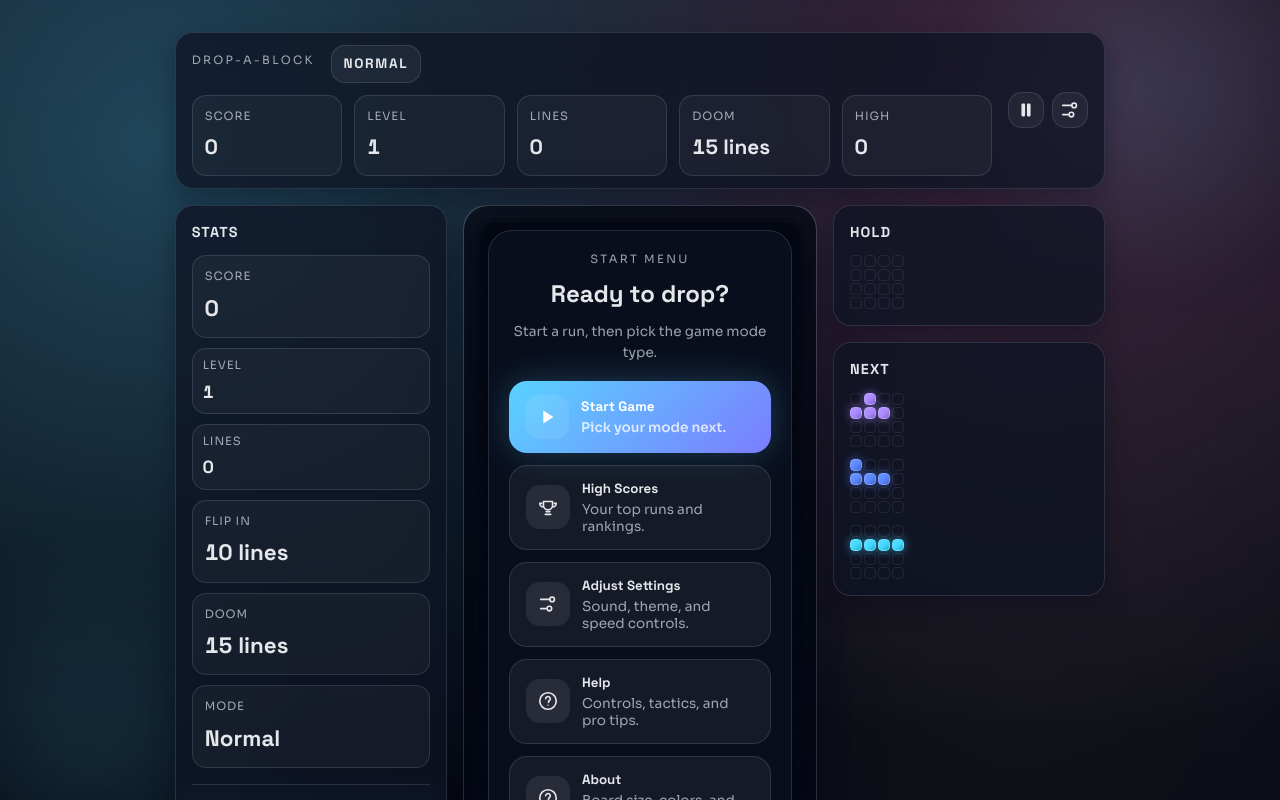
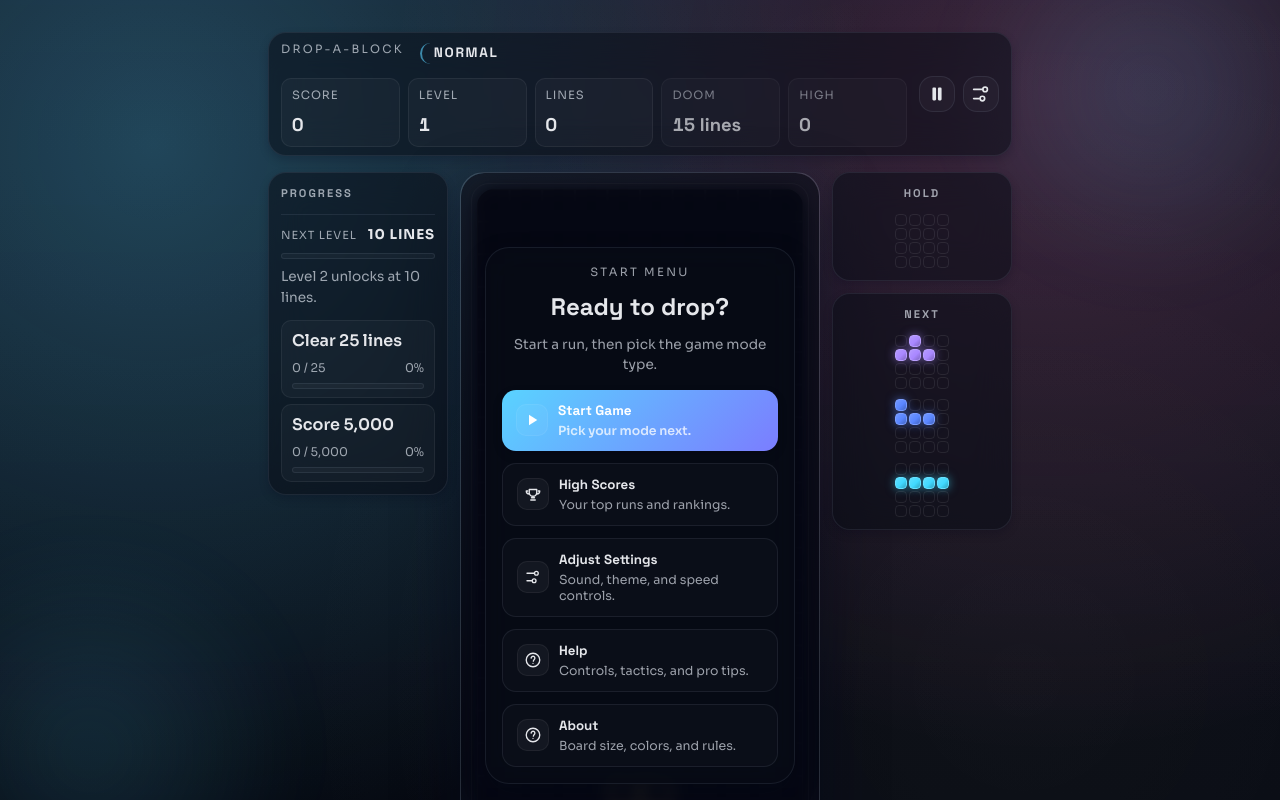
Before and after one commit to markcoleman/drop-a-block, a React (Vite) app: page / in a window 1280 px wide. Shown: the top 800 px of the page. Built offline with nearby package versions, Linux system fonts and the light colour scheme.

Commit message:
adjustments

```diff
--- a/src/App.tsx
+++ b/src/App.tsx
@@ -4,7 +4,6 @@ import clsx from "clsx";
 import {
   BOARD_WIDTH,
   forceDoom,
-  getArkanoidTriggerLines,
   getDoomTriggerLines,
   getGhost,
   setPaddlePosition,
@@ -70,9 +69,7 @@ export const App = () => {
   const [cheatFeedback, setCheatFeedback] = useState<CheatFeedback>("idle");
   const arkanoidSeconds = Math.ceil(state.arkanoid.timeLeft / 1000);
   const doomSeconds = Math.ceil(state.doom.timeLeft / 1000);
-  const arkanoidTriggerLines = getArkanoidTriggerLines(state.modifiers);
   const doomTriggerLines = getDoomTriggerLines(state.modifiers);
-  const linesToFlip = Math.max(0, arkanoidTriggerLines - state.arkanoidMeter);
   const doomLinesToReady = Math.max(0, doomTriggerLines - state.doomMeter);
   const nextLevelTarget = getNextLevelTarget(state.level);
   const levelStart = (state.level - 1) * 10;
@@ -633,17 +630,8 @@ export const App = () => {
             </div>
             <div className="side-panel left">
               <StatsPanel
-                score={state.score}
                 level={state.level}
-                lines={state.lines}
-                modeLabel={modeLabel}
                 mode={state.mode}
-                playMode={state.playMode}
-                sprintLinesLeft={sprintLinesLeft}
-                modeMinutes={modeMinutes}
-                modeSeconds={modeSeconds}
-                linesToFlip={linesToFlip}
-                doomLinesToReady={doomLinesToReady}
                 arkanoidSeconds={arkanoidSeconds}
                 doomSeconds={doomSeconds}
                 status={state.status}
--- a/src/components/GameCanvas.tsx
+++ b/src/components/GameCanvas.tsx
@@ -128,11 +128,19 @@ const drawGhostTile = (
   color: string
 ) => {
   ctx.save();
-  ctx.globalAlpha = 0.4;
-  ctx.setLineDash([size * 0.3, size * 0.2]);
-  ctx.lineWidth = Math.max(1, size * 0.08);
-  ctx.strokeStyle = toRgba(parseHex(color), 0.35);
-  roundedRect(ctx, x + size * 0.08, y + size * 0.08, size * 0.84, size * 0.84, size * 0.2);
+  ctx.globalAlpha = 0.6;
+  ctx.setLineDash([size * 0.3, size * 0.18]);
+  ctx.lineWidth = Math.max(1, size * 0.1);
+  ctx.shadowColor = toRgba(parseHex(color), 0.35);
+  ctx.shadowBlur = size * 0.18;
+  ctx.strokeStyle = toRgba(parseHex(color), 0.55);
+  roundedRect(ctx, x + size * 0.06, y + size * 0.06, size * 0.88, size * 0.88, size * 0.22);
+  ctx.stroke();
+  ctx.shadowBlur = 0;
+  ctx.setLineDash([]);
+  ctx.lineWidth = Math.max(1, size * 0.05);
+  ctx.strokeStyle = toRgba(parseHex("#ffffff"), 0.25);
+  roundedRect(ctx, x + size * 0.12, y + size * 0.12, size * 0.76, size * 0.76, size * 0.18);
   ctx.stroke();
   ctx.setLineDash([]);
   ctx.restore();
--- a/src/components/HudBar.tsx
+++ b/src/components/HudBar.tsx
@@ -20,8 +20,16 @@ type HudBarProps = {
   onOpenSettings: () => void;
 };
 
-const HudStat = ({ label, value }: { label: string; value: ReactNode }) => (
-  <div className="hud-card">
+const HudStat = ({
+  label,
+  value,
+  className
+}: {
+  label: string;
+  value: ReactNode;
+  className?: string;
+}) => (
+  <div className={className ? `hud-card ${className}` : "hud-card"}>
     <span className="label">{label}</span>
     <strong>{value}</strong>
   </div>
@@ -61,11 +69,13 @@ export const HudBar = ({
           </div>
         </div>
         <div className="hud-stats">
-          <HudStat label="Score" value={score.toLocaleString()} />
-          <HudStat label="Level" value={level} />
-          <HudStat label="Lines" value={lines} />
-          {mode === "tetris" && <HudStat label="Doom" value={`${doomLinesToReady} lines`} />}
-          <HudStat label="High" value={highScore.toLocaleString()} />
+          <HudStat label="Score" value={score.toLocaleString()} className="hud-primary" />
+          <HudStat label="Level" value={level} className="hud-primary" />
+          <HudStat label="Lines" value={lines} className="hud-primary" />
+          {mode === "tetris" && (
+            <HudStat label="Doom" value={`${doomLinesToReady} lines`} className="hud-secondary" />
+          )}
+          <HudStat label="High" value={highScore.toLocaleString()} className="hud-secondary" />
         </div>
       </div>
       <div className="hud-actions">
--- a/src/components/QueuePanel.tsx
+++ b/src/components/QueuePanel.tsx
@@ -13,17 +13,17 @@ export const QueuePanel = ({ holdEnabled, holdPiece, nextQueue, palette }: Queue
   return (
     <>
       {holdEnabled ? (
-        <div className="panel">
+        <div className="panel hold-panel">
           <h2>Hold</h2>
           <MiniGrid type={holdPiece} label="Hold piece" palette={palette} />
         </div>
       ) : (
-        <div className="panel panel-muted">
+        <div className="panel panel-muted hold-panel">
           <h2>Hold</h2>
           <p className="muted">Disabled in settings.</p>
         </div>
       )}
-      <div className="panel">
+      <div className="panel next-panel">
         <h2>Next</h2>
         <div className="next-queue">
           {nextQueue.map((type, index) => (
--- a/src/components/StatsPanel.tsx
+++ b/src/components/StatsPanel.tsx
@@ -1,20 +1,10 @@
 import clsx from "clsx";
-import type { ReactNode } from "react";
-import type { GameMode, GameStatus, PlayMode } from "../engine/types";
+import type { GameMode, GameStatus } from "../engine/types";
 import type { GoalProgress } from "../utils/goals";
 
 type StatsPanelProps = {
-  score: number;
   level: number;
-  lines: number;
-  modeLabel: string;
   mode: GameMode;
-  playMode: PlayMode;
-  sprintLinesLeft: number;
-  modeMinutes: number;
-  modeSeconds: string;
-  linesToFlip: number;
-  doomLinesToReady: number;
   arkanoidSeconds: number;
   doomSeconds: number;
   status: GameStatus;
@@ -25,25 +15,9 @@ type StatsPanelProps = {
   displayGoals: GoalProgress[];
 };
 
-const StatCard = ({ label, value, className }: { label: string; value: ReactNode; className?: string }) => (
-  <div className={clsx("stat-card", className)}>
-    <span className="label">{label}</span>
-    <strong>{value}</strong>
-  </div>
-);
-
 export const StatsPanel = ({
-  score,
   level,
-  lines,
-  modeLabel,
   mode,
-  playMode,
-  sprintLinesLeft,
-  modeMinutes,
-  modeSeconds,
-  linesToFlip,
-  doomLinesToReady,
   arkanoidSeconds,
   doomSeconds,
   status,
@@ -55,19 +29,7 @@ export const StatsPanel = ({
 }: StatsPanelProps) => {
   return (
     <div className="panel stats-panel">
-      <h2>Stats</h2>
-      <div className="stat-grid">
-        <StatCard label="Score" value={score.toLocaleString()} />
-        <StatCard label="Level" value={level} className="compact" />
-        <StatCard label="Lines" value={lines} className="compact" />
-        {mode === "tetris" && <StatCard label="Flip in" value={`${linesToFlip} lines`} />}
-        {mode === "tetris" && <StatCard label="Doom" value={`${doomLinesToReady} lines`} />}
-        <StatCard label="Mode" value={modeLabel} />
-        {playMode === "sprint" && <StatCard label="Lines left" value={sprintLinesLeft} />}
-        {playMode === "ultra" && (
-          <StatCard label="Time left" value={`${modeMinutes}:${modeSeconds}`} />
-        )}
-      </div>
+      <h2>Progress</h2>
       {mode === "arkanoid" && status === "running" && (
         <div className="mode-banner" aria-live="polite">
           <span className="mode-label">Arkanoid</span>
--- a/src/styles/global.css
+++ b/src/styles/global.css
@@ -72,6 +72,10 @@
   --panel-strong: var(--surface-strong);
   --panel-border: var(--border);
   --shadow: var(--shadow-md);
+  --panel-quiet: rgba(8, 12, 22, 0.52);
+  --panel-quiet-strong: rgba(8, 12, 22, 0.78);
+  --panel-quiet-border: rgba(148, 163, 184, 0.12);
+  --panel-quiet-shadow: 0 10px 24px rgba(2, 6, 23, 0.25);
 }
 
 :root[data-theme="dark"] {
@@ -316,12 +320,12 @@ input:focus-visible {
   display: flex;
   align-items: center;
   justify-content: space-between;
-  gap: var(--space-4);
-  padding: var(--space-3) var(--space-4);
-  background: var(--surface);
-  border: 1px solid var(--border);
+  gap: var(--space-3);
+  padding: var(--space-2) var(--space-3);
+  background: var(--panel-quiet);
+  border: 1px solid var(--panel-quiet-border);
   border-radius: var(--radius-lg);
-  box-shadow: var(--shadow-sm);
+  box-shadow: var(--shadow-xs);
   backdrop-filter: blur(var(--glass-blur));
 }
 
@@ -341,11 +345,12 @@ input:focus-visible {
 
 .hud-mode {
   display: grid;
-  gap: 4px;
-  padding: var(--space-2) var(--space-3);
+  gap: 2px;
+  padding: 0 var(--space-3);
   border-radius: var(--radius-md);
-  background: rgba(255, 255, 255, 0.06);
-  border: 1px solid var(--border);
+  background: transparent;
+  border: none;
+  border-left: 2px solid color-mix(in srgb, var(--accent) 60%, transparent);
   text-transform: uppercase;
   letter-spacing: 0.08em;
   font-size: var(--text-xs);
@@ -362,27 +367,32 @@ input:focus-visible {
   text-transform: none;
   letter-spacing: 0.02em;
   color: var(--text-muted);
+  font-size: 0.7rem;
 }
 
 .hud-stats {
   display: grid;
-  grid-template-columns: repeat(auto-fit, minmax(120px, 1fr));
-  gap: var(--space-3);
+  grid-template-columns: repeat(auto-fit, minmax(96px, 1fr));
+  gap: var(--space-2);
 }
 
 .hud-card {
   display: grid;
   gap: 6px;
-  padding: var(--space-3);
-  border-radius: var(--radius-md);
-  background: rgba(255, 255, 255, 0.04);
-  border: 1px solid var(--border);
+  padding: 8px 10px;
+  border-radius: var(--radius-sm);
+  background: rgba(255, 255, 255, 0.03);
+  border: 1px solid rgba(255, 255, 255, 0.06);
 }
 
 .hud-card strong {
-  font-size: 1.3rem;
+  font-size: 1.15rem;
   font-variant-numeric: tabular-nums;
   font-family: var(--font-display);
+}
+
+.hud-card.hud-secondary {
+  opacity: 0.7;
 }
 
 .hud-actions {
@@ -398,7 +408,7 @@ input:focus-visible {
 
 .game-stage {
   display: grid;
-  gap: var(--space-4);
+  gap: var(--space-3);
   width: 100%;
   justify-items: center;
   grid-template-areas:
@@ -597,7 +607,7 @@ input:focus-visible {
   flex-direction: column;
   align-items: center;
   justify-content: center;
-  background: rgba(5, 8, 18, 0.78);
+  background: rgba(5, 8, 18, 0.62);
   border-radius: var(--radius-xl);
   backdrop-filter: blur(8px);
   color: var(--text);
@@ -624,8 +634,8 @@ input:focus-visible {
   gap: 6px;
   padding: var(--space-3);
   border-radius: var(--radius-md);
-  background: rgba(255, 255, 255, 0.05);
-  border: 1px solid var(--border);
+  background: rgba(255, 255, 255, 0.03);
+  border: 1px solid rgba(255, 255, 255, 0.06);
   text-align: left;
 }
 
@@ -660,26 +670,21 @@ input:focus-visible {
   margin-top: 12px;
   padding: 10px 14px;
   border-radius: var(--radius-lg);
-  background: rgba(8, 12, 22, 0.75);
-  border: 1px solid color-mix(in srgb, var(--accent) 65%, transparent);
+  background: rgba(8, 12, 22, 0.6);
+  border: 1px solid var(--panel-quiet-border);
   color: var(--text);
   display: grid;
   gap: 4px;
   text-align: left;
   text-transform: uppercase;
-  letter-spacing: 0.08em;
+  letter-spacing: 0.06em;
   font-size: 0.65rem;
   backdrop-filter: blur(8px);
 }
 
 .mode-banner.doom {
-  border-color: color-mix(in srgb, var(--accent-warm) 70%, transparent);
-  background: linear-gradient(
-      120deg,
-      rgba(248, 113, 113, 0.18),
-      rgba(15, 23, 42, 0.65)
-    ),
-    rgba(8, 12, 22, 0.8);
+  border-color: color-mix(in srgb, var(--accent-warm) 60%, var(--panel-quiet-border));
+  background: rgba(8, 12, 22, 0.6);
 }
 
 .mode-label {
@@ -705,14 +710,14 @@ input:focus-visible {
 }
 
 .start-menu {
-  width: min(440px, 100%);
-  background: var(--panel-strong);
-  border: 1px solid var(--border);
+  width: min(420px, 100%);
+  background: var(--panel-quiet-strong);
+  border: 1px solid var(--panel-quiet-border);
   border-radius: var(--radius-xl);
-  padding: var(--space-5);
-  display: grid;
-  gap: 18px;
-  box-shadow: var(--shadow-md);
+  padding: var(--space-4);
+  display: grid;
+  gap: 14px;
+  box-shadow: var(--panel-quiet-shadow);
   backdrop-filter: blur(var(--glass-blur));
   color: var(--text);
   max-height: 100%;
@@ -740,10 +745,10 @@ input:focus-visible {
 
 .mode-option {
   border-radius: var(--radius-md);
-  border: 1px solid var(--border);
-  background: rgba(255, 255, 255, 0.04);
+  border: 1px solid var(--panel-quiet-border);
+  background: rgba(255, 255, 255, 0.02);
   color: inherit;
-  padding: 12px 14px;
+  padding: 10px 12px;
   text-align: left;
   display: grid;
   gap: 6px;
@@ -755,7 +760,7 @@ input:focus-visible {
 
 .mode-option:hover {
   transform: translateY(-1px);
-  box-shadow: var(--shadow-xs);
+  box-shadow: none;
 }
 
 .mode-option.locked {
@@ -771,8 +776,9 @@ input:focus-visible {
 }
 
 .mode-option.active {
-  border-color: var(--accent);
-  box-shadow: 0 10px 22px var(--accent-glow);
+  border-color: color-mix(in srgb, var(--accent) 60%, var(--panel-quiet-border));
+  background: color-mix(in srgb, var(--accent) 10%, rgba(255, 255, 255, 0.02));
+  box-shadow: none;
 }
 
 .mode-option-title {
@@ -802,13 +808,13 @@ input:focus-visible {
 
 .menu-button {
   display: grid;
-  grid-template-columns: auto 1fr;
+  grid-template-columns: 32px 1fr;
   align-items: center;
-  gap: 12px;
-  padding: 14px 16px;
-  border-radius: var(--radius-lg);
-  border: 1px solid var(--border);
-  background: rgba(255, 255, 255, 0.05);
+  gap: 10px;
+  padding: 12px 14px;
+  border-radius: var(--radius-md);
+  border: 1px solid var(--panel-quiet-border);
+  background: rgba(255, 255, 255, 0.02);
   color: inherit;
   cursor: pointer;
   text-align: left;
@@ -821,7 +827,7 @@ input:focus-visible {
   border: none;
   color: white;
   background: linear-gradient(135deg, var(--accent), var(--accent-strong));
-  box-shadow: var(--shadow-glow);
+  box-shadow: var(--shadow-xs);
 }
 
 .menu-button:disabled {
@@ -838,7 +844,7 @@ input:focus-visible {
 
 .menu-button:hover {
   transform: translateY(-1px);
-  box-shadow: var(--shadow-sm);
+  box-shadow: var(--shadow-xs);
 }
 
 .menu-button:active,
@@ -849,17 +855,18 @@ input:focus-visible {
 }
 
 .menu-icon {
-  width: 44px;
-  height: 44px;
-  border-radius: var(--radius-md);
+  width: 32px;
+  height: 32px;
+  border-radius: var(--radius-sm);
   display: grid;
   place-items: center;
-  background: rgba(255, 255, 255, 0.08);
+  background: rgba(255, 255, 255, 0.04);
+  border: 1px solid rgba(255, 255, 255, 0.06);
 }
 
 .menu-icon svg {
-  width: 22px;
-  height: 22px;
+  width: 18px;
+  height: 18px;
 }
 
 .menu-copy {
@@ -872,7 +879,7 @@ input:focus-visible {
 }
 
 .menu-desc {
-  font-size: 0.85rem;
+  font-size: 0.78rem;
   color: var(--text-muted);
 }
 
@@ -880,7 +887,7 @@ input:focus-visible {
   display: grid;
   gap: 8px;
   padding-top: 12px;
-  border-top: 1px dashed var(--panel-border);
+  border-top: 1px dashed var(--panel-quiet-border);
 }
 
 .cheat-row {
@@ -908,8 +915,8 @@ input:focus-visible {
 }
 
 .start-menu-scores {
-  background: rgba(255, 255, 255, 0.08);
-  border: 1px solid rgba(255, 255, 255, 0.16);
+  background: rgba(255, 255, 255, 0.04);
+  border: 1px solid rgba(255, 255, 255, 0.08);
 }
 
 .start-menu-scores h2 {
@@ -943,7 +950,7 @@ input:focus-visible {
 
 .side-panel {
   display: grid;
-  gap: var(--space-4);
+  gap: var(--space-3);
   width: 100%;
 }
 
@@ -956,58 +963,42 @@ input:focus-visible {
 }
 
 .panel {
-  background: var(--panel);
-  border: 1px solid var(--border);
+  background: var(--panel-quiet);
+  border: 1px solid var(--panel-quiet-border);
   border-radius: var(--radius-lg);
-  padding: var(--space-4);
-  box-shadow: var(--shadow-sm);
+  padding: var(--space-3);
+  box-shadow: var(--shadow-xs);
   backdrop-filter: blur(var(--glass-blur));
 }
 
 .panel h2 {
-  margin: 0 0 12px;
-  font-size: 0.9rem;
+  margin: 0 0 10px;
+  font-size: 0.7rem;
   text-transform: uppercase;
-  letter-spacing: 0.08em;
+  letter-spacing: 0.18em;
   font-family: var(--font-display);
-}
-
-.stat-grid {
+  color: var(--text-muted);
+}
+
+.hold-panel,
+.next-panel {
   display: grid;
   gap: 10px;
-  grid-template-columns: repeat(auto-fit, minmax(120px, 1fr));
-}
-
-.stat-grid strong {
-  font-size: 1.4rem;
-  font-variant-numeric: tabular-nums;
-  font-family: var(--font-display);
-}
-
-.stat-card {
-  display: grid;
-  gap: 6px;
-  padding: var(--space-3);
-  border-radius: var(--radius-md);
-  background: rgba(255, 255, 255, 0.04);
-  border: 1px solid var(--border);
-}
-
-.stat-card.compact {
-  padding: 8px 10px;
-  gap: 4px;
-}
-
-.stat-card.compact strong {
-  font-size: 1.1rem;
+  justify-items: center;
+  text-align: center;
+}
+
+.hold-panel h2,
+.next-panel h2 {
+  margin-bottom: 2px;
 }
 
 .goals-merged {
   display: grid;
-  gap: 14px;
-  margin-top: 16px;
-  padding-top: 12px;
-  border-top: 1px solid var(--panel-border);
+  gap: 12px;
+  margin-top: 12px;
+  padding-top: 10px;
+  border-top: 1px solid var(--panel-quiet-border);
 }
 
 .goal-progress {
@@ -1031,10 +1022,10 @@ input:focus-visible {
 }
 
 .progress-track {
-  height: 8px;
+  height: 6px;
   border-radius: 999px;
-  background: rgba(255, 255, 255, 0.05);
-  border: 1px solid var(--border);
+  background: rgba(255, 255, 255, 0.03);
+  border: 1px solid var(--panel-quiet-border);
   overflow: hidden;
 }
 
@@ -1047,16 +1038,20 @@ input:focus-visible {
 
 .goal-list {
   display: grid;
-  gap: 8px;
+  gap: 6px;
+}
+
+.goal-list .goal-card:nth-child(n + 3) {
+  display: none;
 }
 
 .goal-card {
   display: grid;
   gap: 6px;
-  padding: var(--space-3);
-  border-radius: var(--radius-md);
-  background: rgba(255, 255, 255, 0.04);
-  border: 1px solid var(--border);
+  padding: 8px 10px;
+  border-radius: var(--radius-sm);
+  background: rgba(255, 255, 255, 0.03);
+  border: 1px solid rgba(255, 255, 255, 0.06);
 }
 
 .goal-card.completed {
@@ -1085,7 +1080,8 @@ input:focus-visible {
 .next-queue {
   display: flex;
   flex-direction: column;
-  gap: 12px;
+  gap: 10px;
+  align-items: center;
 }
 
 .mini-grid {
@@ -1295,8 +1291,8 @@ input[type="radio"] {
   font-size: 0.9rem;
   padding: 8px 10px;
   border-radius: var(--radius-md);
-  background: rgba(255, 255, 255, 0.04);
-  border: 1px solid var(--border);
+  background: rgba(255, 255, 255, 0.03);
+  border: 1px solid rgba(255, 255, 255, 0.06);
 }
 
 .scores-list strong {
@@ -1306,7 +1302,7 @@ input[type="radio"] {
 .modal {
   position: fixed;
   inset: 0;
-  background: rgba(2, 6, 23, 0.78);
+  background: rgba(2, 6, 23, 0.6);
   display: flex;
   align-items: center;
   justify-content: center;
@@ -1317,14 +1313,14 @@ input[type="radio"] {
 }
 
 .modal-card {
-  background: var(--panel-strong);
+  background: var(--panel-quiet-strong);
   padding: 24px;
   border-radius: var(--radius-lg);
   width: min(360px, 90vw);
   display: grid;
   gap: 12px;
-  border: 1px solid var(--border);
-  box-shadow: var(--shadow-md);
+  border: 1px solid var(--panel-quiet-border);
+  box-shadow: var(--panel-quiet-shadow);
 }
 
 .modal-large {
@@ -1338,8 +1334,8 @@ input[type="radio"] {
 }
 
 .icon-button {
-  border: 1px solid var(--border);
-  background: rgba(255, 255, 255, 0.05);
+  border: 1px solid var(--panel-quiet-border);
+  background: rgba(255, 255, 255, 0.03);
   color: inherit;
   width: 36px;
   height: 36px;
@@ -1404,8 +1400,8 @@ input[type="radio"] {
 
 .secret-toggle {
   border-radius: var(--radius-md);
-  border: 1px solid var(--border);
-  background: rgba(255, 255, 255, 0.04);
+  border: 1px solid var(--panel-quiet-border);
+  background: rgba(255, 255, 255, 0.02);
   color: inherit;
   padding: 12px 14px;
   text-align: left;
@@ -1423,8 +1419,8 @@ input[type="radio"] {
 }
 
 .secret-toggle.active {
-  border-color: var(--accent);
-  box-shadow: 0 10px 22px var(--accent-glow);
+  border-color: color-mix(in srgb, var(--accent) 60%, var(--panel-quiet-border));
+  box-shadow: none;
 }
 
 .secret-toggle:disabled {
@@ -1466,8 +1462,8 @@ input[type="radio"] {
 
 .secret-action {
   border-radius: var(--radius-md);
-  border: 1px solid var(--border);
-  background: rgba(255, 255, 255, 0.05);
+  border: 1px solid var(--panel-quiet-border);
+  background: rgba(255, 255, 255, 0.02);
   color: inherit;
   padding: 10px 12px;
   cursor: pointer;
@@ -1504,39 +1500,7 @@ input[type="radio"] {
   border: 1px solid rgba(255, 255, 255, 0.18);
 }
 
-@media (max-width: 720px) {
-  .app {
-    padding: 20px 12px;
-    gap: 18px;
-  }
-  .hud-bar {
-    flex-direction: column;
-    align-items: flex-start;
-    gap: var(--space-3);
-  }
-  .hud-title {
-    flex-direction: column;
-    align-items: flex-start;
-  }
-  .hud-stats {
-    grid-template-columns: repeat(auto-fit, minmax(100px, 1fr));
-  }
-  .hud-card strong {
-    font-size: 1.1rem;
-  }
-  .hud-actions {
-    width: 100%;
-    justify-content: flex-end;
-  }
-  .app.touch-enabled {
-    padding: 20px 12px calc(170px + env(safe-area-inset-bottom));
-  }
-  .layout {
-    gap: 18px;
-  }
-  .app.touch-enabled .layout {
-    padding-bottom: 160px;
-  }
+@media (max-width: 980px) {
   .game-stage {
     grid-template-areas:
       "board board"
@@ -1544,6 +1508,60 @@ input[type="radio"] {
     grid-template-columns: minmax(0, 1fr) minmax(0, 1fr);
     gap: 12px;
   }
+  .side-panel {
+    gap: 12px;
+  }
+  .hud-card.hud-secondary {
+    display: none;
+  }
+  .goal-list {
+    display: none;
+  }
+  .next-queue .mini-grid:nth-child(n + 3) {
+    display: none;
+  }
+}
+
+@media (max-width: 720px) {
+  .app {
+    padding: 20px 12px;
+    gap: 18px;
+  }
+  .hud-bar {
+    flex-direction: column;
+    align-items: flex-start;
+    gap: var(--space-3);
+  }
+  .hud-title {
+    flex-direction: column;
+    align-items: flex-start;
+  }
+  .hud-stats {
+    grid-template-columns: repeat(auto-fit, minmax(100px, 1fr));
+  }
+  .hud-card strong {
+    font-size: 1rem;
+  }
+  .hud-actions {
+    width: 100%;
+    justify-content: flex-end;
+  }
+  .app.touch-enabled {
+    padding: 20px 12px calc(170px + env(safe-area-inset-bottom));
+  }
+  .layout {
+    gap: 18px;
+  }
+  .app.touch-enabled .layout {
+    padding-bottom: 160px;
+  }
+  .game-stage {
+    grid-template-areas:
+      "board board"
+      "left right";
+    grid-template-columns: minmax(0, 1fr) minmax(0, 1fr);
+    gap: 12px;
+  }
   .board-panel {
     padding: 12px;
     border-radius: var(--radius-lg);
@@ -1558,6 +1576,20 @@ input[type="radio"] {
   .panel {
     padding: 12px;
     border-radius: var(--radius-md);
+  }
+  .start-menu {
+    padding: var(--space-3);
+  }
+  .menu-desc {
+    display: none;
+  }
+  .menu-button {
+    grid-template-columns: 26px 1fr;
+    padding: 10px 12px;
+  }
+  .menu-icon {
+    width: 26px;
+    height: 26px;
   }
   .stat-grid {
     gap: 8px;
@@ -1628,7 +1660,7 @@ input[type="radio"] {
 @media (min-width: 980px) {
   .game-stage {
     grid-template-areas: "left board right";
-    grid-template-columns: minmax(180px, 1fr) minmax(320px, 1.3fr) minmax(180px, 1fr);
+    grid-template-columns: minmax(160px, 0.8fr) minmax(360px, 1.6fr) minmax(160px, 0.8fr);
     align-items: start;
   }
   .side-panel {
```
